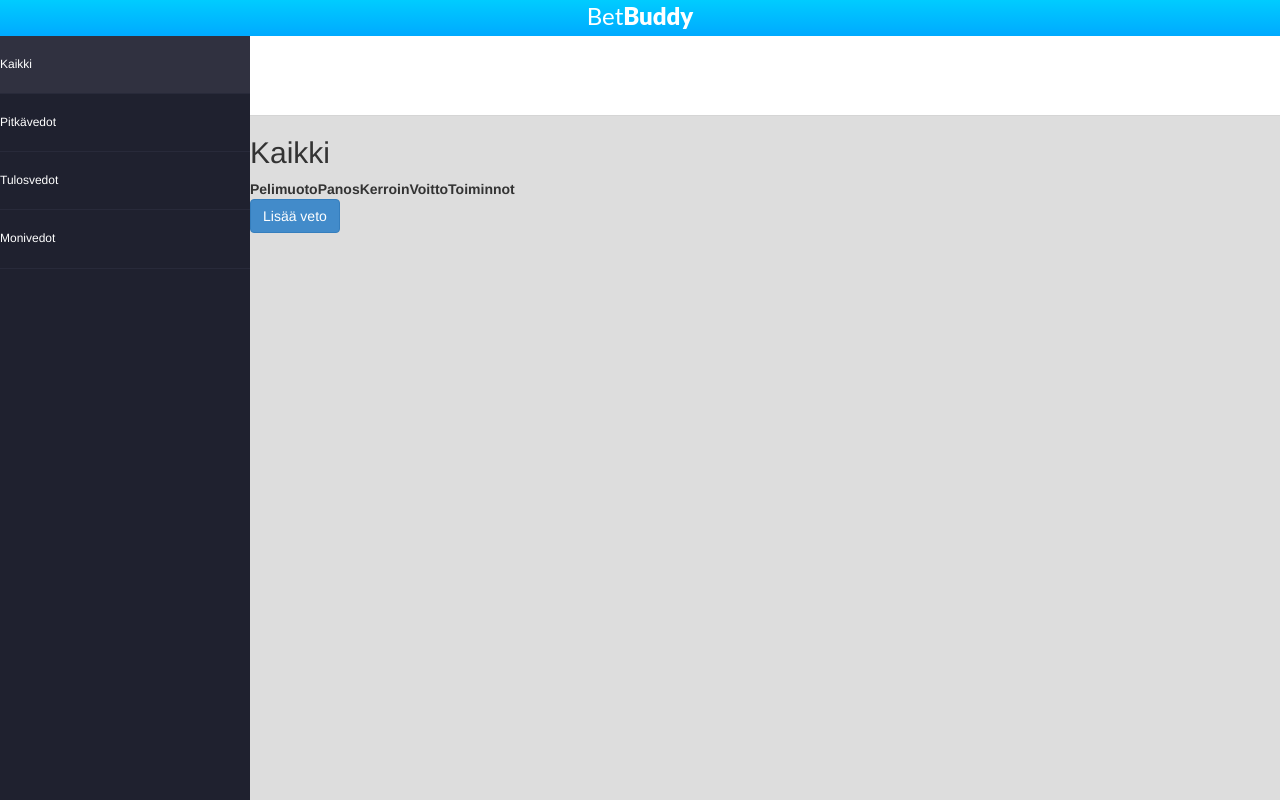
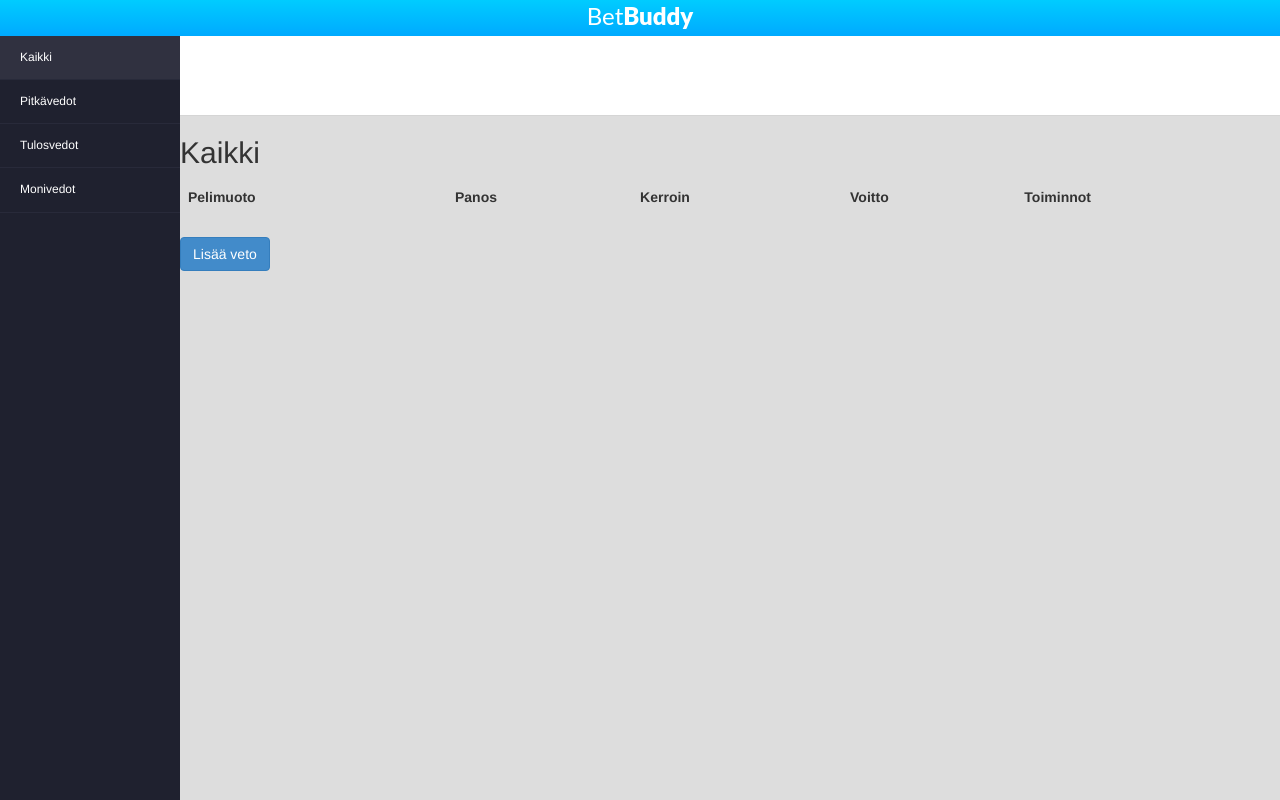
Before and after one commit to miklu/bb-ko, a website: page views/index.html in a window 1280 px wide. Drawn offline with nearby package versions, Linux system fonts and the light colour scheme; files that its build step writes are made by us from their sources; no server answers; files whose address does not match are found by name.

Commit message:
UX:ää korjailtu

```diff
--- a/public/css/styles.less
+++ b/public/css/styles.less
@@ -1,18 +1,35 @@
+@bg-color: #ddd;
+@sidebar-bg-color: #1f212f;
+@sidebar-width: 180px;
+@tilastot-bg-color: #fff;
+
 body {
-	background: #ddd;
+	background: @bg-color;
+}
+
+#topbar {
+	background-image: linear-gradient(#0cf 0, #0af 100%);
+	width: 100%;
+	height: 36px;
+	text-align: center;
+	font-weight: bolder;
+	font-size: 16pt;
+	position: fixed;
+	z-index: 10001;
+	top: 0;
 }
 
 #wrapper {
-	padding-left: 250px;
+	padding-left: @sidebar-width;
 	transition: all 0.4s ease;
 }
 
 #sidebar-wrapper {
-	margin-left: -250px;
-	left: 250px;
+	margin-left: -@sidebar-width;
+	left: @sidebar-width;
 	top: 36px;
-	width: 250px;
-	background: #1f212f;
+	width: @sidebar-width;
+	background: @sidebar-bg-color;
 	position: fixed;
 	height: 100%;
 	z-index: 10;
@@ -24,7 +41,7 @@ body {
 
 #tilastobar {
 	width: 100%;
-	background: #fff;
+	background: @tilastot-bg-color;
 	height: 80px;
 	border-bottom: 1px #d5d5d5 solid;
 }
@@ -46,30 +63,17 @@ h1 span {
 	list-style: none;
 	padding: 0;
 	margin: 0;
+	li {
+			border-bottom: 1px solid #282a3a;
+			a {
+				padding: 13px 0 13px 20px;
+				display: block;
+				color: #fff;
+				font-size: 12px;
+			}
+	}
 }
 
-.sidebar-nav li {
-	border-bottom: 1px solid #282a3a;
-}
-
-.sidebar-nav li a {
-	padding: 20px 0;
-	display: block;
-	color: #fff;
-	font-size: 12px;
-}
-
-#topbar {
-	background-image: linear-gradient(#0cf 0, #0af 100%);
-width: 100%;
-height: 36px;
-text-align: center;
-font-weight: bolder;
-font-size: 16pt;
-position: fixed;
-z-index: 10001;
-top: 0;
-}
 
 .selected {
 	width: 100%;
--- a/public/js/main.js
+++ b/public/js/main.js
@@ -62,8 +62,12 @@
 		};
 
 		// Näytä vedon tiedot
-		self.valitseVeto = function(veto) {
-			self.valittuVeto(veto);
+		self.valitseVeto = function(veto, event) {
+			console.log(event.target.tagName);
+			if(event.target.tagName == 'TD') {
+				self.valittuVeto(veto);
+				self.tallennusLomake.isVisible(false);
+			}
 		};
 
 		// Tuo vetolomakkeen näkyville
@@ -118,6 +122,7 @@
 		// Muokkaus
 		self.muokkaa = function(veto) {
 			self.tallennusLomake.isNew(false);
+			self.valittuVeto(null);
 			self.muokattavaVeto(veto);
 			self.tallennusLomake.pelimuoto(veto.pelimuoto);
 			self.tallennusLomake.panos(veto.panos);
--- a/views/index.html
+++ b/views/index.html
@@ -39,7 +39,7 @@
 			<div id="vedot">
 				<h2 data-bind="text: valittuKategoria"></h2>
 
-				<table data-bind="visible: vedot">
+				<table class="table table-striped" data-bind="visible: vedot">
 					<thead>
 						<tr>
 							<th>Pelimuoto</th>
```
Also changed, not shown: Gulpfile.js (+7 -5 lines), public/css/styles.css, public/css/styles.min.css.
